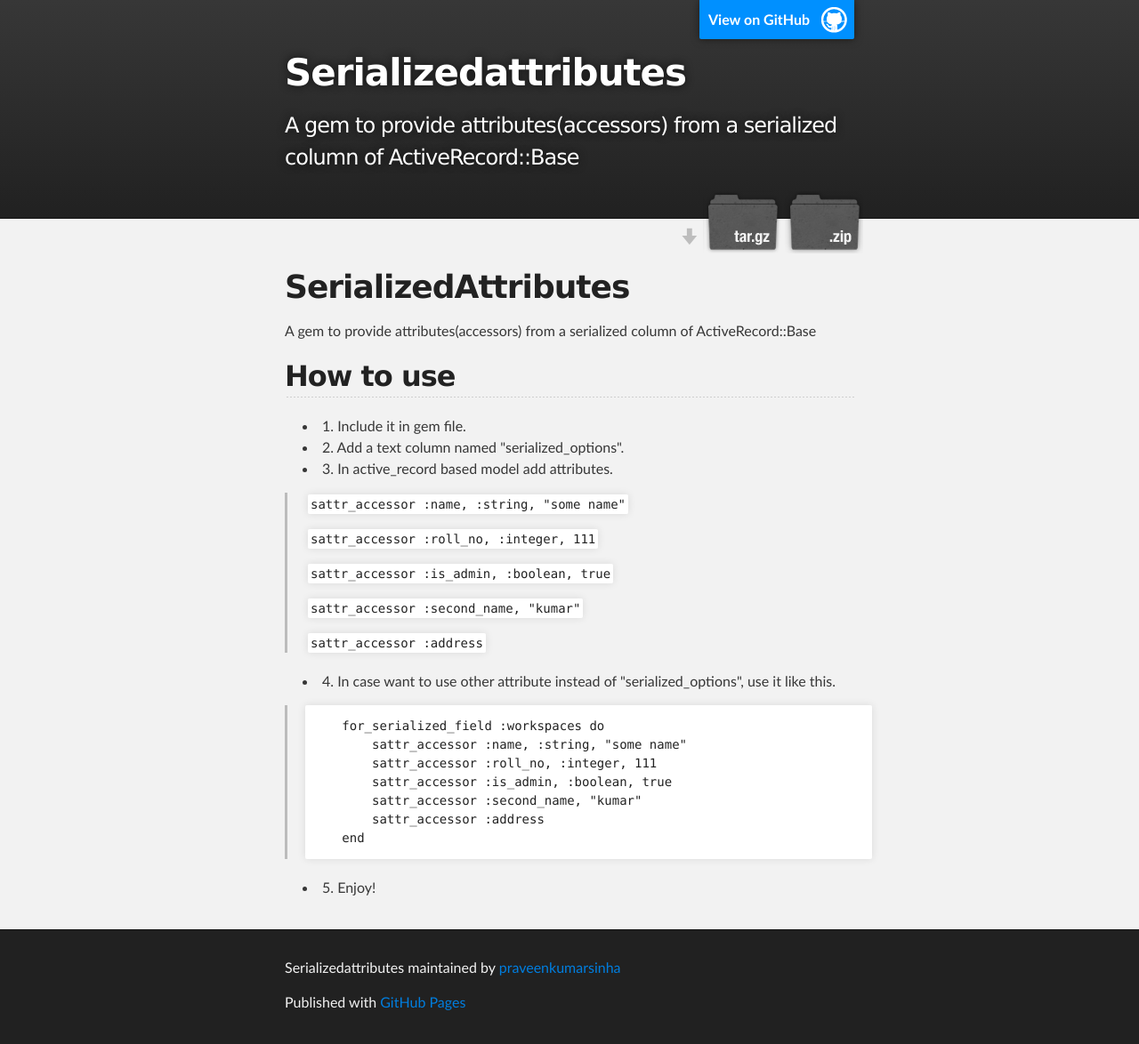
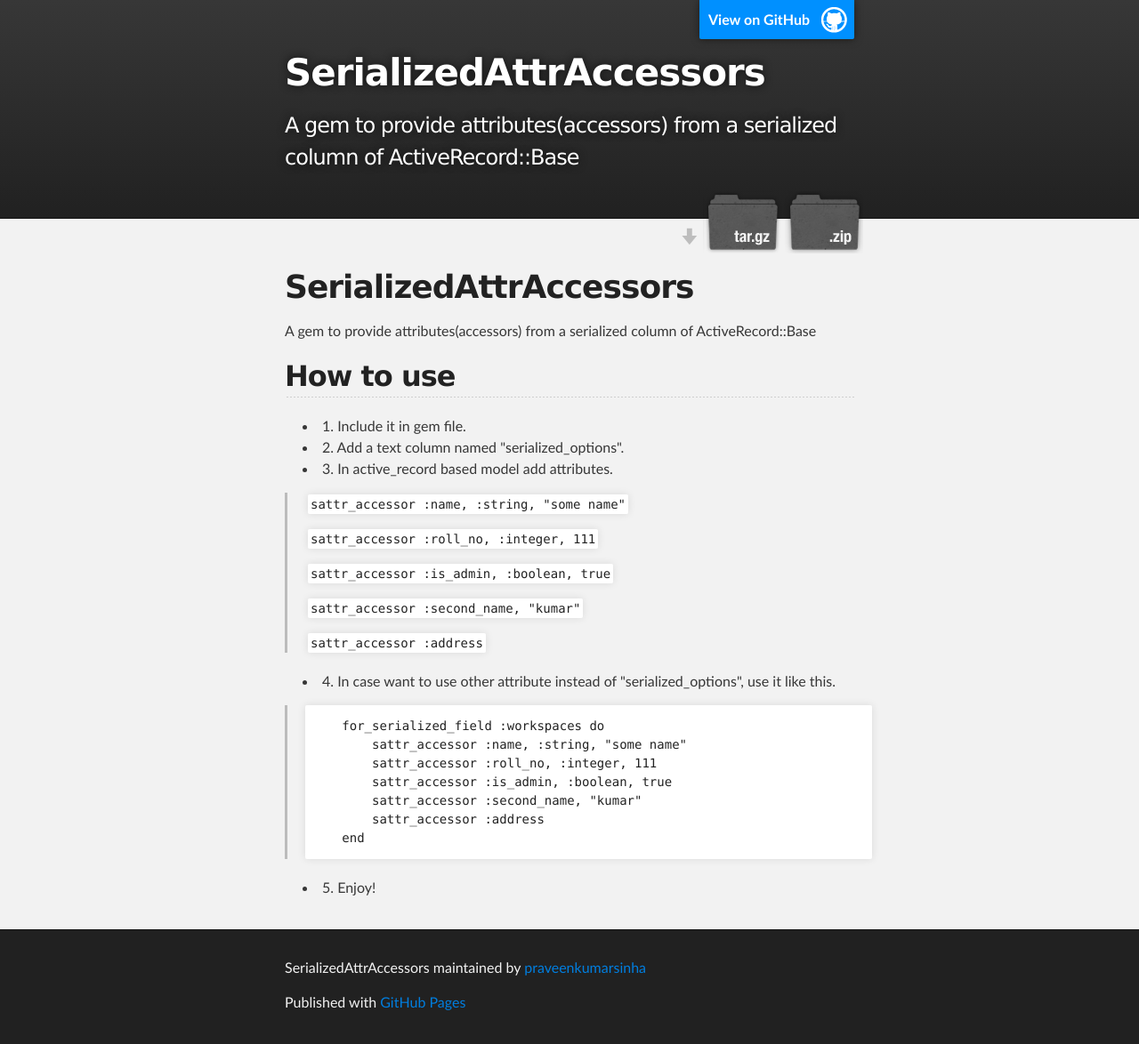
Before and after one commit to WorkingGroupLink/SerializedAttrAccessors, a plain HTML site: page index.html in a window 1280 px wide. Shown: the whole page at 89% size. Drawn offline with Linux system fonts and the light colour scheme.

```diff
--- a/index.html
+++ b/index.html
@@ -4,11 +4,11 @@
   <head>
     <meta charset='utf-8' />
     <meta http-equiv="X-UA-Compatible" content="chrome=1" />
-    <meta name="description" content="Serializedattributes : A gem to provide attributes(accessors) from a serialized column of ActiveRecord::Base" />
+    <meta name="description" content="SerializedAttrAccessors : A gem to provide attributes(accessors) from a serialized column of ActiveRecord::Base" />
 
     <link rel="stylesheet" type="text/css" media="screen" href="stylesheets/stylesheet.css">
 
-    <title>Serializedattributes</title>
+    <title>SerializedAttrAccessors</title>
   </head>
 
   <body>
@@ -16,14 +16,14 @@
     <!-- HEADER -->
     <div id="header_wrap" class="outer">
         <header class="inner">
-          <a id="forkme_banner" href="https://github.com/praveenkumarsinha/SerializedAttributes">View on GitHub</a>
+          <a id="forkme_banner" href="https://github.com/praveenkumarsinha/SerializedAttrAccessors">View on GitHub</a>
 
-          <h1 id="project_title">Serializedattributes</h1>
+          <h1 id="project_title">SerializedAttrAccessors</h1>
           <h2 id="project_tagline">A gem to provide attributes(accessors) from a serialized column of ActiveRecord::Base</h2>
 
             <section id="downloads">
-              <a class="zip_download_link" href="https://github.com/praveenkumarsinha/SerializedAttributes/zipball/master">Download this project as a .zip file</a>
-              <a class="tar_download_link" href="https://github.com/praveenkumarsinha/SerializedAttributes/tarball/master">Download this project as a tar.gz file</a>
+              <a class="zip_download_link" href="https://github.com/praveenkumarsinha/SerializedAttrAccessors/zipball/master">Download this project as a .zip file</a>
+              <a class="tar_download_link" href="https://github.com/praveenkumarsinha/SerializedAttrAccessors/tarball/master">Download this project as a tar.gz file</a>
             </section>
         </header>
     </div>
@@ -31,7 +31,7 @@
     <!-- MAIN CONTENT -->
     <div id="main_content_wrap" class="outer">
       <section id="main_content" class="inner">
-        <h1>SerializedAttributes</h1>
+        <h1>SerializedAttrAccessors</h1>
 
 <p>A gem to provide attributes(accessors) from a serialized column of ActiveRecord::Base</p>
 
@@ -75,7 +75,7 @@
     <!-- FOOTER  -->
     <div id="footer_wrap" class="outer">
       <footer class="inner">
-        <p class="copyright">Serializedattributes maintained by <a href="https://github.com/praveenkumarsinha">praveenkumarsinha</a></p>
+        <p class="copyright">SerializedAttrAccessors maintained by <a href="https://github.com/praveenkumarsinha">praveenkumarsinha</a></p>
         <p>Published with <a href="http://pages.github.com">GitHub Pages</a></p>
       </footer>
     </div>
--- a/params.json
+++ b/params.json
@@ -1 +1 @@
-{"name":"Serializedattributes","tagline":"A gem to provide attributes(accessors) from a serialized column of ActiveRecord::Base","body":"SerializedAttributes\r\n====================\r\nA gem to provide attributes(accessors) from a serialized column of ActiveRecord::Base\r\n\r\nHow to use\r\n----------\r\n* 1. Include it in gem file.\r\n* 2. Add a text column named \"serialized_options\".\r\n* 3. In active_record based model add attributes.\r\n    \r\n>    `sattr_accessor :name, :string, \"some name\"`\r\n\r\n>    `sattr_accessor :roll_no, :integer, 111`\r\n\r\n>    `sattr_accessor :is_admin, :boolean, true`\r\n\r\n>    `sattr_accessor :second_name, \"kumar\"`\r\n\r\n>    `sattr_accessor :address`\r\n\r\n* 4. In case want to use other attribute instead of \"serialized_options\", use it like this.\r\n\r\n>        for_serialized_field :workspaces do\r\n>            sattr_accessor :name, :string, \"some name\"\r\n>            sattr_accessor :roll_no, :integer, 111\r\n>            sattr_accessor :is_admin, :boolean, true\r\n>            sattr_accessor :second_name, \"kumar\"\r\n>            sattr_accessor :address\r\n>        end\r\n\r\n* 5. Enjoy!\r\n\r\n","google":"","note":"Don't delete this file! It's used internally to help with page regeneration."}
+{"name":"SerializedAttrAccessors","tagline":"A gem to provide attributes(accessors) from a serialized column of ActiveRecord::Base","body":"SerializedAttrAccessors\r\n=======================\r\nA gem to provide attributes(accessors) from a serialized column of ActiveRecord::Base\r\n\r\nHow to use\r\n----------\r\n* 1. Include it in gem file.\r\n* 2. Add a text column named \"serialized_options\".\r\n* 3. In active_record based model add attributes.\r\n    \r\n>    `sattr_accessor :name, :string, \"some name\"`\r\n\r\n>    `sattr_accessor :roll_no, :integer, 111`\r\n\r\n>    `sattr_accessor :is_admin, :boolean, true`\r\n\r\n>    `sattr_accessor :second_name, \"kumar\"`\r\n\r\n>    `sattr_accessor :address`\r\n\r\n* 4. In case want to use other attribute instead of \"serialized_options\", use it like this.\r\n\r\n>        for_serialized_field :workspaces do\r\n>            sattr_accessor :name, :string, \"some name\"\r\n>            sattr_accessor :roll_no, :integer, 111\r\n>            sattr_accessor :is_admin, :boolean, true\r\n>            sattr_accessor :second_name, \"kumar\"\r\n>            sattr_accessor :address\r\n>        end\r\n\r\n* 5. Enjoy!\r\n\r\n","google":"","note":"Don't delete this file! It's used internally to help with page regeneration."}
```
